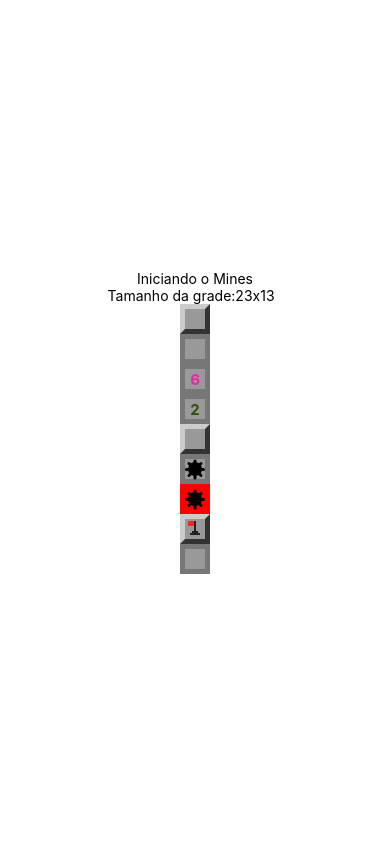
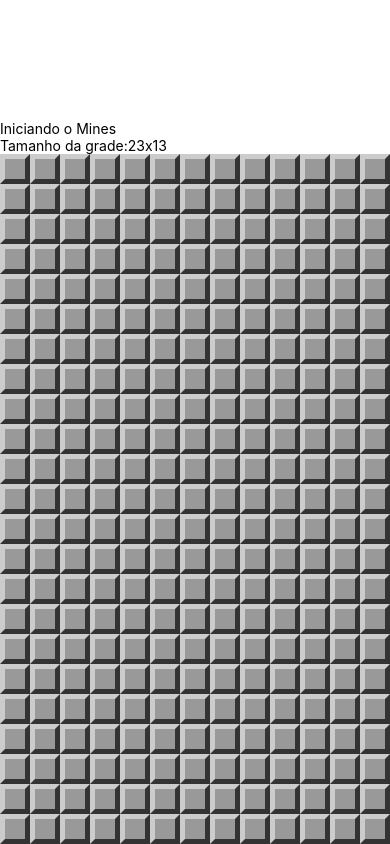
Before and after one commit to PauloGui/GameMine, a React Native app: screen / in a window 390 px wide. Built offline with nearby package versions, Linux system fonts and the light colour scheme.

Commit message:
Refinando a lógica do game

```diff
--- a/App.js
+++ b/App.js
@@ -1,32 +1,58 @@
 import React, {Component} from 'react';
-import { Platform, StyleSheet, Text, View} from 'react-native';
+import {StyleSheet, Text, View, Alert} from 'react-native';
 import params from './src/params'
-import Field from './src/components/Field'
+import MineField from './src/components/MineField'
 
-export default function App() {
-  return (
-    <View style={styles.container}>
-      <Text>Iniciando o Mines</Text>
-      <Text>Tamanho da grade:
-          {params.getRowsAmount()}x{params.getCollumnsAmount()}  </Text>
-      <Field />
-      <Field opened />
-      <Field opened nearMines={6} />
-      <Field opened nearMines={2} />
-      <Field mined />
-      <Field mined opened />
-      <Field mined opened exploded />
-      <Field flagged />
-      <Field flagged opened />
-    </View>
-  );
+import {
+  createMinedBoard
+} from './src/functions'
+
+export default class App extends Component {
+
+  constructor(props) {
+    super(props)
+    this.state = this.createState()
+  }
+
+  minesAmount = () => {
+    const cols = params.getColumnsAmount()
+    const rows = params.getRowsAmount()
+    return Math.ceil(cols * rows * params.difficultLevel)
+  }
+
+  createState = () => {
+    const cols = params.getColumnsAmount()
+    const rows = params.getRowsAmount()
+    return {
+      board: createMinedBoard(rows, cols, this.minesAmount()),
+      won: false,
+      lost: false,
+      showLevelSelection: false,
+    }
+  }
+
+  render() {
+    return (
+      <View style={styles.container}>
+        <Text>Iniciando o Mines</Text>
+        <Text>Tamanho da grade:
+            {params.getRowsAmount()}x{params.getColumnsAmount()}
+        </Text>
+        <View style={styles.board}>
+          <MineField board={this.state.board} />
+        </View>
+      </View>
+    )
+  }
 }
 
 const styles = StyleSheet.create({
   container: {
     flex: 1,
-    backgroundColor: '#fff',
+    justifyContent: 'flex-end'
+  },
+  board: {
     alignItems: 'center',
-    justifyContent: 'center',
-  },
+    backgroundColor: '#AAA'
+  }
 });
--- /dev/null
+++ b/src/components/MineField.js
@@ -0,0 +1,21 @@
+import React from 'react'
+import { View, StyleSheet } from 'react-native'
+import Field from './Field'
+
+export default props => {
+    const rows = props.board.map((row, r) => {
+        const columns = row.map((field, c) => {
+            return <Field {...field} key={c}
+                />
+        })
+        return <View key={r}
+            style={{flexDirection: 'row'}}>{columns}</View>
+    })
+    return <View style={styles.container}>{rows}</View>
+}
+
+const styles = StyleSheet.create({
+    container: {
+        backgroundColor: '#EEE',
+    }
+})
--- a/src/functions.js
+++ b/src/functions.js
@@ -1,10 +1,10 @@
 //Criação do tabuleiro
 const createBoard = (rows, columns) => {
     return Array(rows).fill(0).map((_, row) => {
-        return Array(columns).fill(0).map((_, columns) => {
+        return Array(columns).fill(0).map((_, column) => {
             return {
                 row,
-                columns,
+                column,
                 opened: false,
                 flagged: false,
                 mined: false,
@@ -12,11 +12,11 @@ const createBoard = (rows, columns) => {
                 nearMines: 0
             }
         })
-    } )
+    })
 }
 
-//Função para espalhar as minas
-const spreadMines = (board, minesAmount) => {
+//Distribuição das minas
+const spredMines = (board, minesAmount) => {
     const rows = board.length
     const columns = board[0].length
     let minesPlanted = 0
@@ -25,18 +25,80 @@ const spreadMines = (board, minesAmount) => {
         const rowSel = parseInt(Math.random() * rows, 10)
         const columnSel = parseInt(Math.random() * columns, 10)
 
-        if (!board[rowSel][columnSel].mined) {
+        if(!board[rowSel][columnSel].mined) {
             board[rowSel][columnSel].mined = true
             minesPlanted++
         }
     }
 }
 
-//Tabuleiro com minas ja plantadas
+//Tabuleiro montado com distribuição das minas
 const createMinedBoard = (rows, columns, minesAmount) => {
     const board = createBoard(rows, columns)
-    spreadMines(board, minesAmount)
+    spredMines(board, minesAmount)
     return board
 }
 
-export default { createMinedBoard }
+const cloneBoard = board => {
+    return board.map(rows => {
+        return rows.map(field => {
+            return {...field}
+        })
+    })
+}
+
+const getNeighbors = (board, row, column) => {
+    const neighbors = []
+    const rows = [row - 1, row, row +1]
+    const columns = [column - 1, column, column +1]
+    rows.forEach(r => {
+        columns.forEach(c => {
+            const diferent = r !== row || c !== column
+            const validRow = r >= 0 && r < board.length
+            const validColumn = c >= 0 && c < board[0].length
+            if (diferent && validRow && validColumn) {
+                neighbors.push(board[r][c])
+            }
+        })
+    })
+    return neighbors
+}
+
+const safeNeighborhood = (board, row, column) => {
+    const safes = (result, neighbor) => result && !neighbor.mined
+    return getNeighbors(board, row, column).reduce(safes, true)
+}
+
+const openField = (board, row, column) => {
+    const field = board[row][column]
+    if (!field.opened) {
+        field.opened = true
+        if(field.mined) {
+            field.exploded = true
+        } else if (safeNeighborhood(board, row, column)) {
+            getNeighbors(board, row, column)
+                .forEach(n => openField(board, n.row, n.column))
+        } else {
+            const neighbors = getNeighbors(board, row, column)
+            field.nearMines = neighbors.filter(n => n.mined).length
+        }
+    }
+}
+
+const fields = board => [].concat(...board)
+const hadExplosion = board => fields(board)
+    .filter(field => field.exploded).length > 0
+const pendding = field => (field.mined && !field.flagged)
+    || (!field.mined && !field.opened)
+const wonGame = board => fields(board).filter(pendding).length === 0
+const showMines = board => fields(board).filter(field => field.mined)
+    .forEach(field => field.opened = true)
+
+export {
+    createMinedBoard,
+    cloneBoard,
+    openField,
+    hadExplosion,
+    wonGame,
+    showMines
+ }
--- a/src/params.js
+++ b/src/params.js
@@ -4,9 +4,9 @@ const params = {
     blockSize: 30,
     borderSize: 5,
     fontSize: 15,
-    headerRatio: 0.15, // Proporção do painel superior da tela
+    headerRatio: 0.15, // Proporção do painel superior na tela
     difficultLevel: 0.1,
-    getCollumnsAmount() {
+    getColumnsAmount() {
         const width = Dimensions.get('window').width
         return Math.floor(width / this.blockSize)
     },
```
